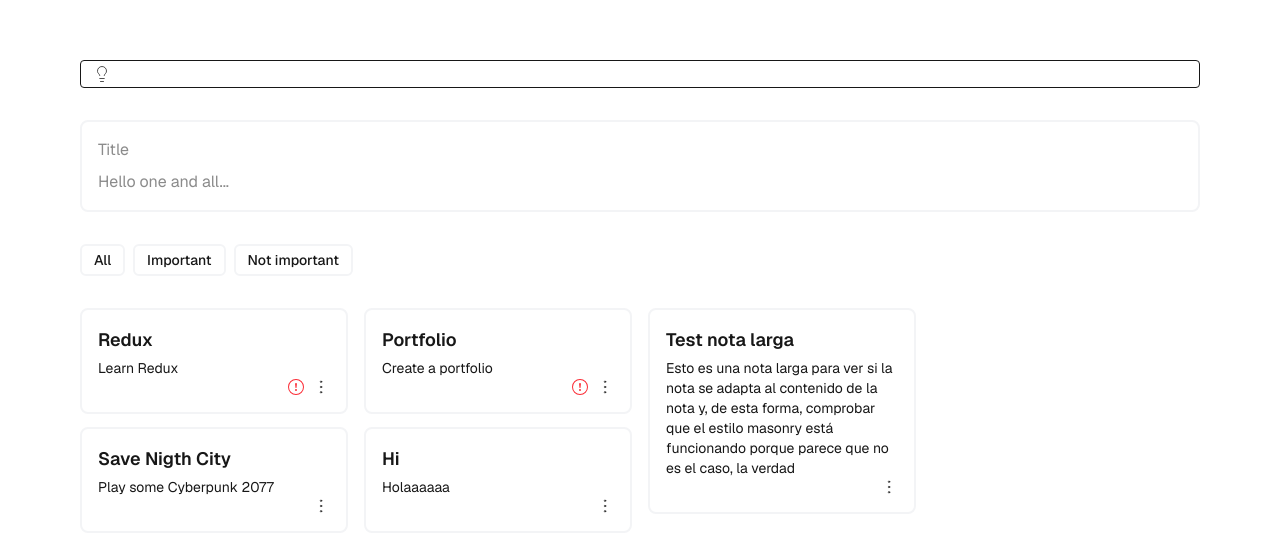
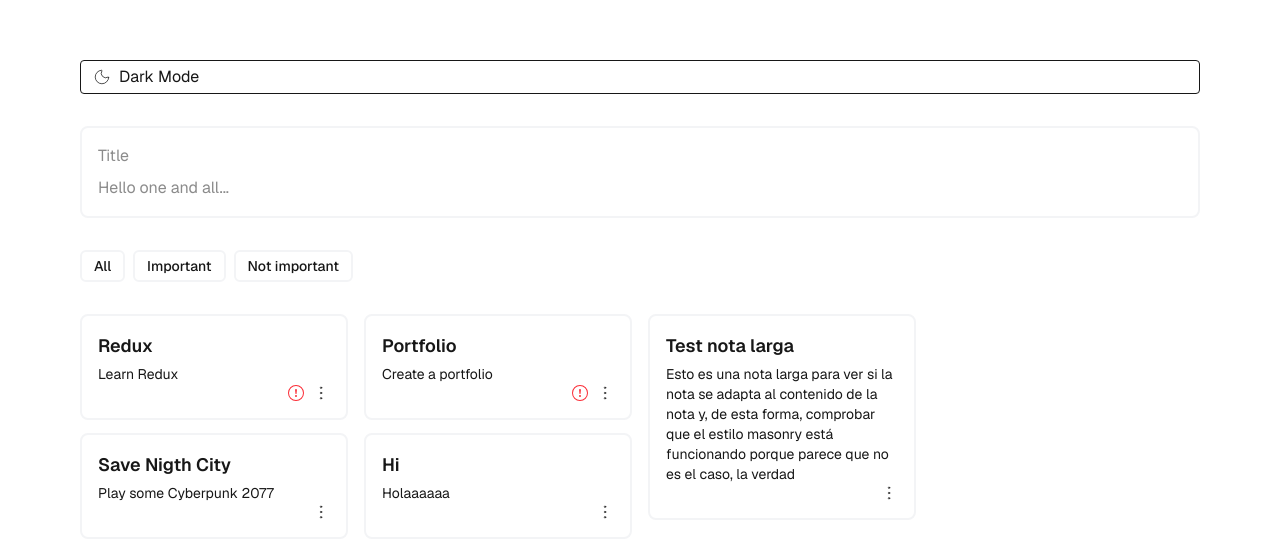
Before and after one commit to LaraBerenguer/notes-app, a Next.js app: page / in a window 1280 px wide. Shown: the part 104-662 px from the top of the page. Built offline with nearby package versions, Linux system fonts and the light colour scheme.

Commit message:
Enhance Dark Mode Toggler button to display mode text alongside icons

```diff
--- a/src/components/ThemeToggler.tsx
+++ b/src/components/ThemeToggler.tsx
@@ -11,7 +11,7 @@ const DarkModeToggler = () => {
             className="px-3 py-1 rounded border"
             aria-label="Toggle dark mode"
         >
-            {isDark ? <section><Moon strokeWidth={1} size={18} /></section> : <section><Lightbulb strokeWidth={1} size={18} /></section>}
+            {isDark ? <section className="flex gap-2 items-center"><Lightbulb strokeWidth={1} size={18} /><span>Light Mode</span></section> : <section className="flex gap-2 items-center"><Moon strokeWidth={1} size={18} /> Dark Mode</section>}
         </button>
     );
 };
```
